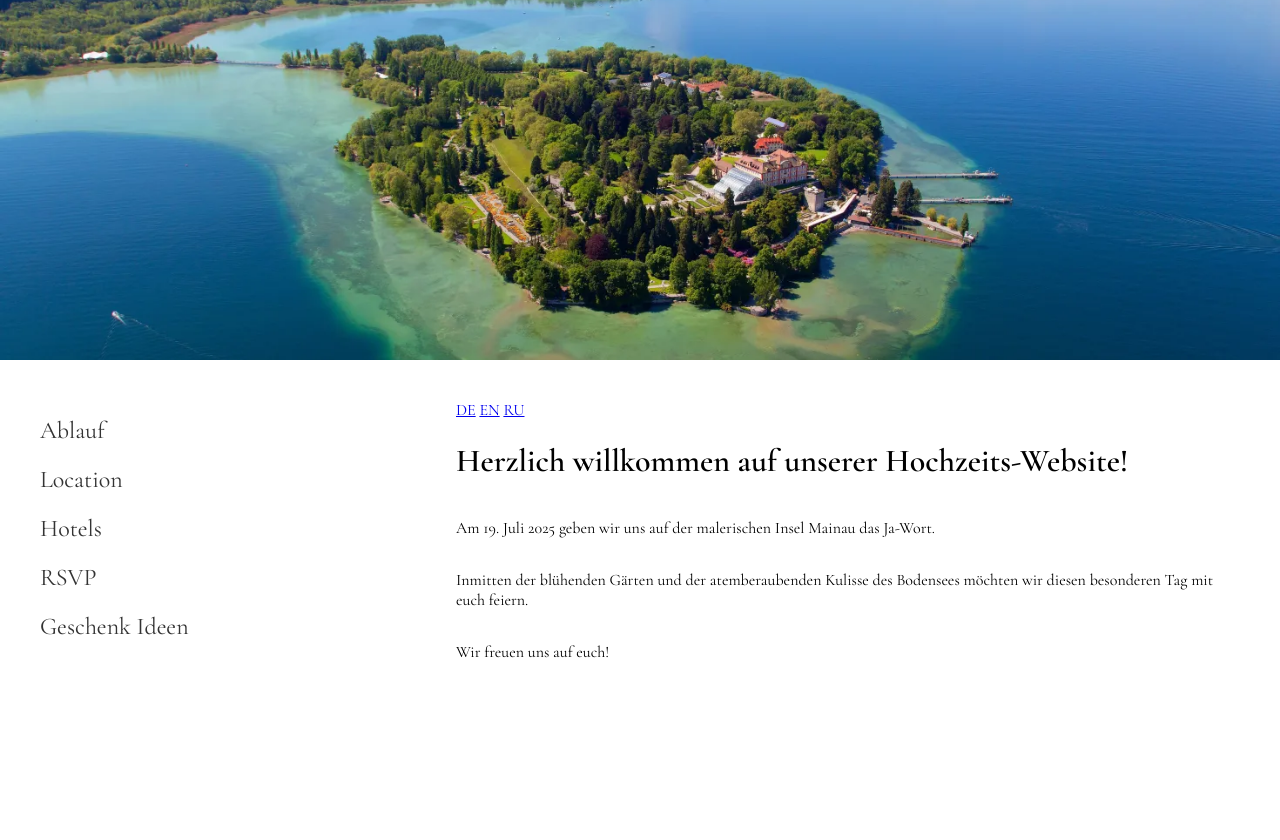
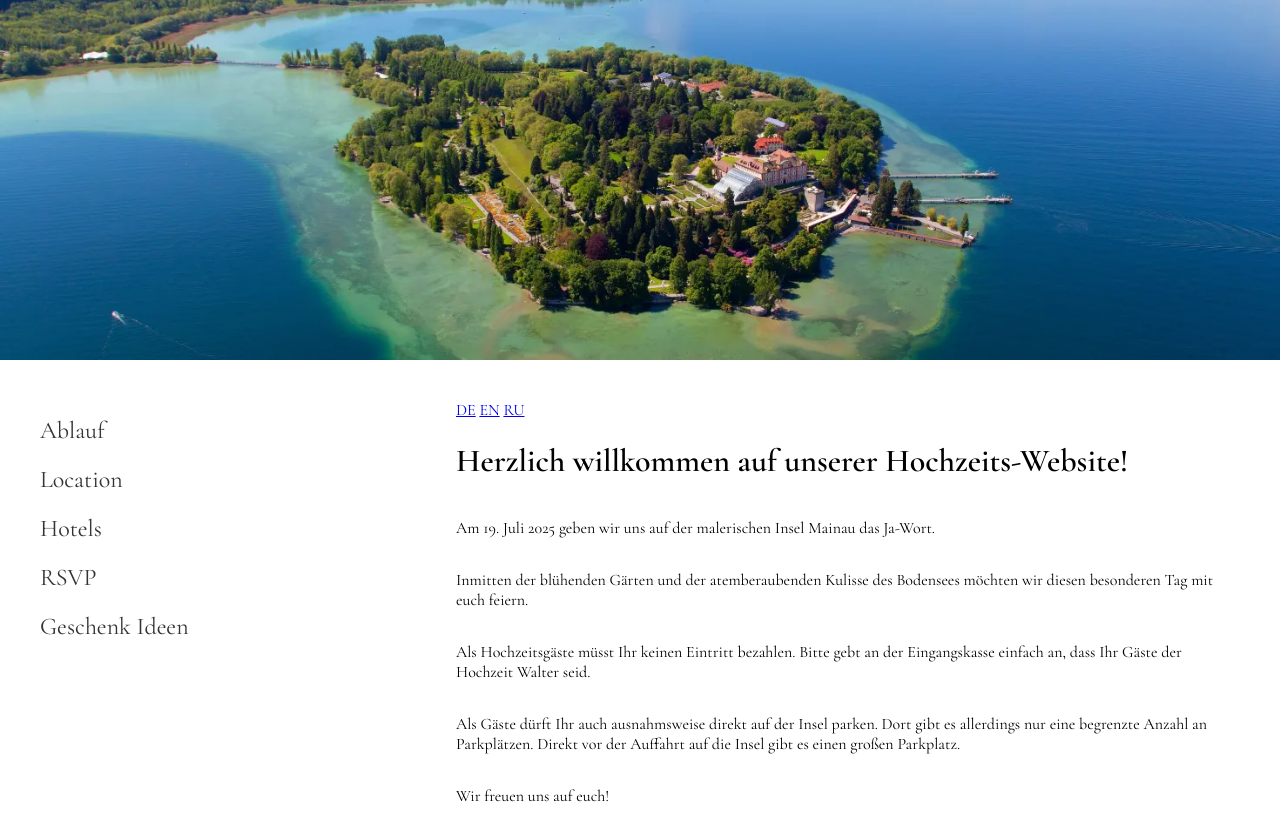
Before and after one commit to jollie-hochzeit/info, a plain HTML site: page index.html in a window 1280 px wide. Before the commit the page ends 800 px from the top, so only its background shows below. Drawn offline with nearby package versions, Linux system fonts and the light colour scheme.

Commit message:
start page

```diff
--- a/index.html
+++ b/index.html
@@ -171,6 +171,16 @@
            data-ru="Мы хотим отпраздновать этот особенный день с вами среди цветущих садов и захватывающих видов на Боденское озеро.">
             Inmitten der blühenden Gärten und der atemberaubenden Kulisse des Bodensees möchten wir diesen besonderen Tag mit euch feiern.
         </p>
+        <p data-de="Als Hochzeitsgäste müsst Ihr keinen Eintritt bezahlen. Bitte gebt an der Eingangskasse einfach an, dass Ihr Gäste der Hochzeit Walter seid."
+        data-en="As wedding guests, you do not need to pay an entrance fee. Please simply mention at the entrance that you are guests of the Walter wedding."
+        data-ru="Как гости свадьбы, вам не нужно платить за вход. Пожалуйста, просто скажите на входе, что вы гости свадьбы Вальтер.">
+         Als Hochzeitsgäste müsst Ihr keinen Eintritt bezahlen. Bitte gebt an der Eingangskasse einfach an, dass Ihr Gäste der Hochzeit Walter seid.
+        </p>
+        <p data-de="Als Gäste dürft Ihr auch ausnahmsweise direkt auf der Insel parken. Dort gibt es allerdings nur eine begrenzte Anzahl an Parkplätzen. Direkt vor der Auffahrt auf die Insel gibt es einen großen Parkplatz."
+        data-en="As guests, you are exceptionally allowed to park directly on the island. However, parking spaces there are limited. There is a large parking lot right before the entrance to the island."
+        data-ru="В качестве гостей вам разрешается припарковаться прямо на острове. Однако там ограниченное количество парковочных мест. Прямо перед въездом на остров есть большая парковка.">
+         Als Gäste dürft Ihr auch ausnahmsweise direkt auf der Insel parken. Dort gibt es allerdings nur eine begrenzte Anzahl an Parkplätzen. Direkt vor der Auffahrt auf die Insel gibt es einen großen Parkplatz.
+        </p>
         <p data-de="Wir freuen uns auf euch!"
            data-en="We look forward to seeing you!"
            data-ru="Ждём встречи с вами!">
```
